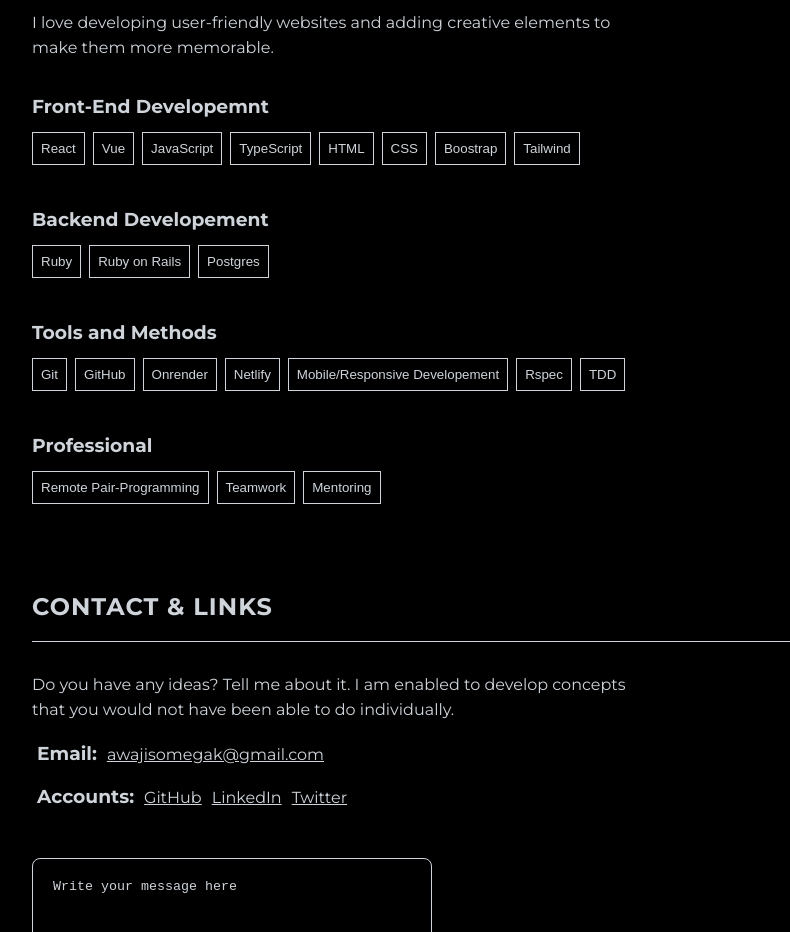
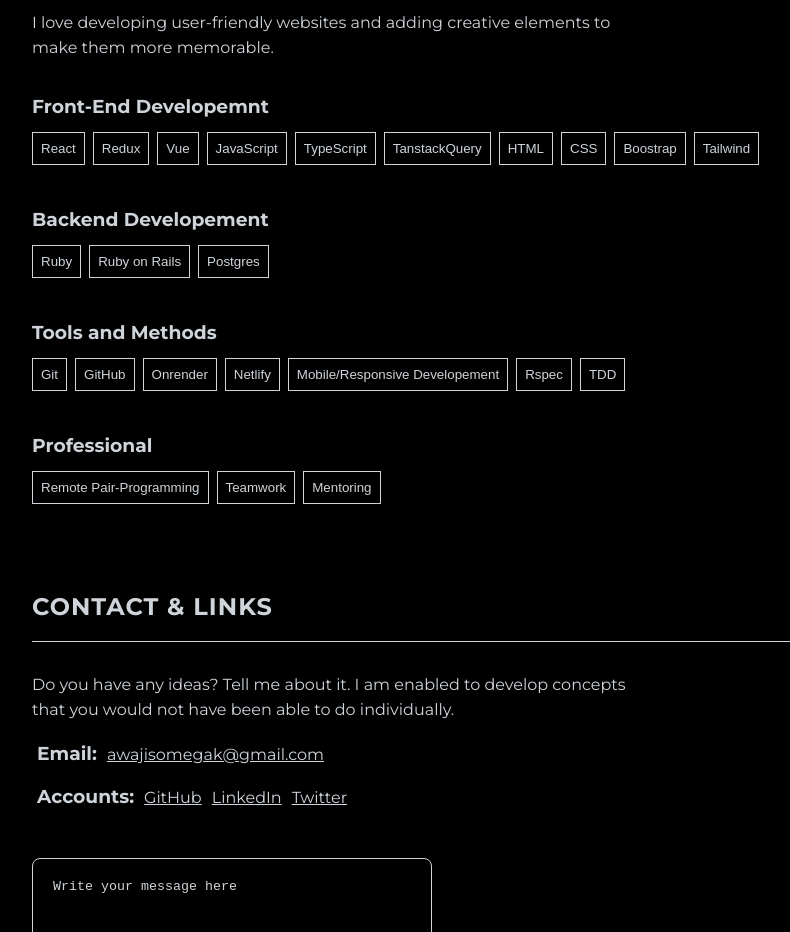
Before and after one commit to Linushaddai99/New-portfolio, a React (Vite) app: page / in a window 1280 px wide. Shown: the part 4100-5032 px from the top of the page, without its empty margins (96-886 px from the left). Built offline with nearby package versions, Linux system fonts and the light colour scheme.

Commit message:
Update Home.jsx

```diff
--- a/src/components/Home.jsx
+++ b/src/components/Home.jsx
@@ -30,9 +30,11 @@
           <p>I love developing user-friendly websites and adding creative elements to make them more memorable. </p>
           <h3>Front-End Developemnt</h3>
           <button>React</button>
+          <button>Redux</button>
           <button>Vue</button>
           <button>JavaScript</button>
           <button>TypeScript</button>
+          <button>TanstackQuery</button>
           <button>HTML</button>
           <button>CSS</button>
           <button>Boostrap</button>
```
